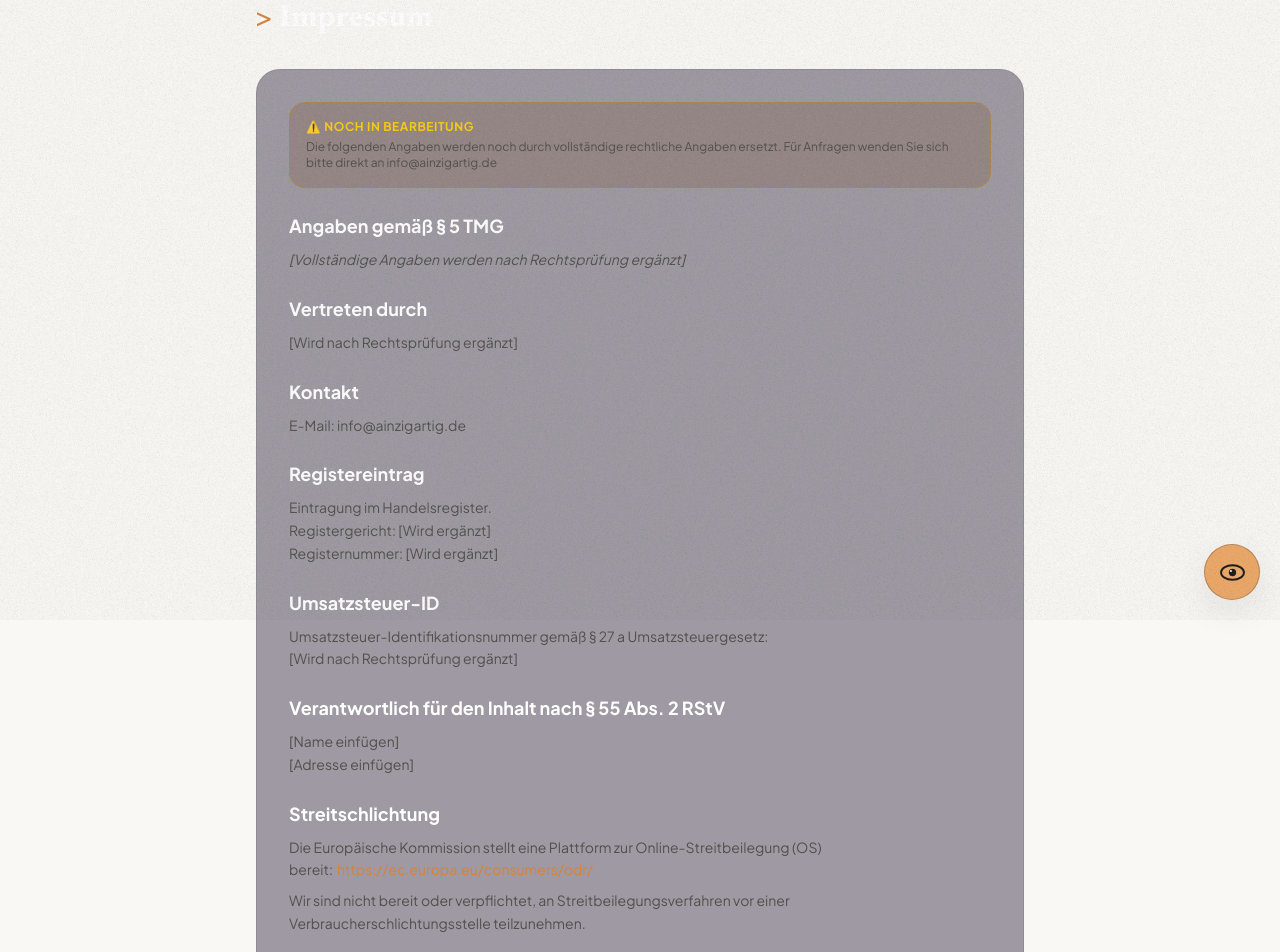
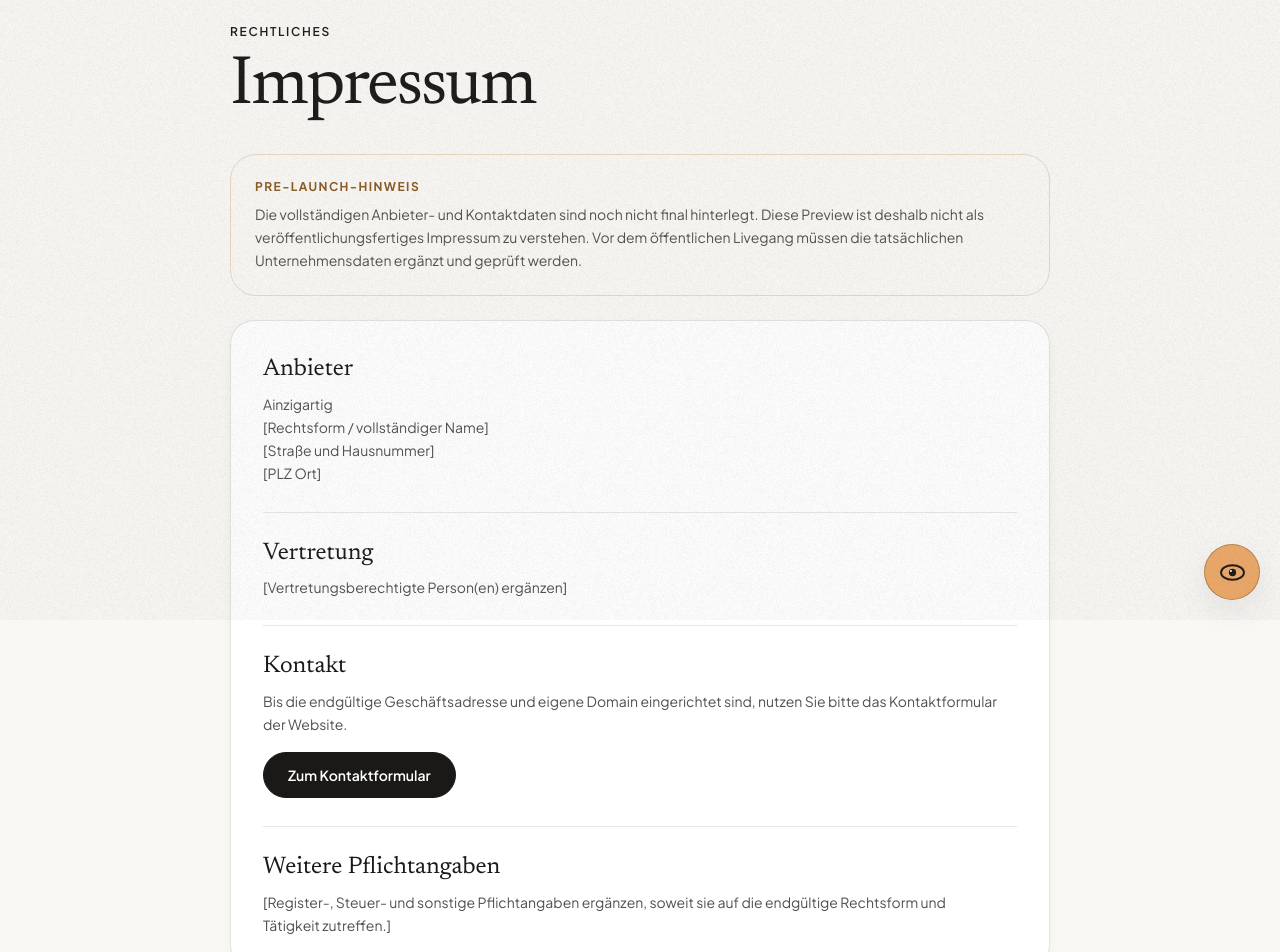
Before and after one commit to igoingtodevx/Ainzigartig-Draft, a React (Vite) app: page /impressum in a window 1280 px wide. Shown: the part 180-1132 px from the top of the page. Built offline with nearby package versions, Linux system fonts and the light colour scheme.

Commit message:
fix: make imprint a safe branded pre-launch page

```diff
--- a/components/Impressum.tsx
+++ b/components/Impressum.tsx
@@ -2,98 +2,51 @@ import React from 'react';
 import { Link } from 'react-router-dom';
 import { RouteMeta } from './RouteMeta';
 
-export const Impressum: React.FC = () => {
-  return (
-    <div className="min-h-screen bg-base text-white font-body pt-28 pb-20 px-4">
-      <RouteMeta title="Impressum | Ainzigartig" description="Rechtliche Angaben." />
-      <div className="max-w-3xl mx-auto">
-        <Link to="/" className="text-accent-hover text-sm hover:underline mb-8 inline-flex items-center gap-1">
-          <span className="material-symbols-outlined text-sm">arrow_back</span>
-          Zurück zur Startseite
-        </Link>
+export const Impressum: React.FC = () => (
+  <main className="min-h-screen bg-base text-ink font-body pt-36 pb-24 px-6">
+    <RouteMeta title="Impressum | Ainzigartig" description="Rechtliche Angaben zu Ainzigartig." />
+    <div className="max-w-[820px] mx-auto">
+      <Link to="/" className="inline-flex items-center gap-2 text-sm font-semibold text-muted hover:text-ink transition-colors mb-10">
+        <span className="material-symbols-outlined text-[18px]">arrow_back</span>
+        Startseite
+      </Link>
 
-        <h1 className="text-3xl font-bold text-white font-editorial mb-8 mt-4">
-          <span className="text-accent-hover mr-2">&gt;</span>
-          Impressum
-        </h1>
+      <p className="text-xs uppercase tracking-[0.14em] font-semibold text-light mb-3">Rechtliches</p>
+      <h1 className="font-editorial text-[clamp(2.8rem,6vw,4.3rem)] leading-[1.02] tracking-[-0.03em] mb-8">Impressum</h1>
 
-        <div className="space-y-6 text-muted text-sm leading-relaxed border border-ink/10 bg-[#150a26]/40 p-8 rounded-lg">
-          <div className="border border-yellow-600/40 bg-yellow-900/20 p-4 rounded">
-            <p className="text-yellow-400 text-xs font-bold uppercase tracking-wider mb-1">
-              ⚠️ Noch in Bearbeitung
-            </p>
-            <p className="text-muted text-xs">
-              Die folgenden Angaben werden noch durch vollständige rechtliche Angaben ersetzt.
-              Für Anfragen wenden Sie sich bitte direkt an info@ainzigartig.de
-            </p>
-          </div>
+      <div className="rounded-[26px] border border-[#B77A36]/25 bg-accent/12 p-5 md:p-6 mb-6">
+        <p className="text-xs uppercase tracking-[0.12em] font-bold text-[#8B5A24] mb-2">Pre-Launch-Hinweis</p>
+        <p className="text-sm text-muted leading-relaxed">
+          Die vollständigen Anbieter- und Kontaktdaten sind noch nicht final hinterlegt. Diese Preview ist deshalb nicht als veröffentlichungsfertiges Impressum zu verstehen. Vor dem öffentlichen Livegang müssen die tatsächlichen Unternehmensdaten ergänzt und geprüft werden.
+        </p>
+      </div>
 
-          <div>
-            <h2 className="text-lg font-bold text-white mb-2">Angaben gemäß § 5 TMG</h2>
-            <p className="text-light italic">
-              [Vollständige Angaben werden nach Rechtsprüfung ergänzt]
-            </p>
-          </div>
+      <div className="brand-card bg-surface p-6 md:p-8 space-y-7">
+        <section>
+          <h2 className="font-editorial text-2xl mb-2">Anbieter</h2>
+          <p className="text-sm text-muted leading-relaxed">Ainzigartig<br />[Rechtsform / vollständiger Name]<br />[Straße und Hausnummer]<br />[PLZ Ort]</p>
+        </section>
 
-          <div>
-            <h2 className="text-lg font-bold text-white mb-2">Vertreten durch</h2>
-            <p>[Wird nach Rechtsprüfung ergänzt]</p>
-          </div>
+        <section className="pt-6 border-t border-ink/10">
+          <h2 className="font-editorial text-2xl mb-2">Vertretung</h2>
+          <p className="text-sm text-muted">[Vertretungsberechtigte Person(en) ergänzen]</p>
+        </section>
 
-          <div>
-            <h2 className="text-lg font-bold text-white mb-2">Kontakt</h2>
-            <p>
-              E-Mail: info@ainzigartig.de<br />
+        <section className="pt-6 border-t border-ink/10">
+          <h2 className="font-editorial text-2xl mb-2">Kontakt</h2>
+          <p className="text-sm text-muted leading-relaxed">
+            Bis die endgültige Geschäftsadresse und eigene Domain eingerichtet sind, nutzen Sie bitte das Kontaktformular der Website.
+          </p>
+          <Link to="/#kontakt" className="brand-pill mt-4 bg-ink text-white hover:bg-[#33312E] text-sm">Zum Kontaktformular</Link>
+        </section>
 
-            </p>
-          </div>
-
-          <div>
-            <h2 className="text-lg font-bold text-white mb-2">Registereintrag</h2>
-            <p>
-              Eintragung im Handelsregister.<br />
-              Registergericht: [Wird ergänzt]<br />
-              Registernummer: [Wird ergänzt]
-            </p>
-          </div>
-
-          <div>
-            <h2 className="text-lg font-bold text-white mb-2">Umsatzsteuer-ID</h2>
-            <p>
-              Umsatzsteuer-Identifikationsnummer gemäß § 27 a Umsatzsteuergesetz:<br />
-              [Wird nach Rechtsprüfung ergänzt]
-            </p>
-          </div>
-
-          <div>
-            <h2 className="text-lg font-bold text-white mb-2">Verantwortlich für den Inhalt nach § 55 Abs. 2 RStV</h2>
-            <p>
-              [Name einfügen]<br />
-              [Adresse einfügen]
-            </p>
-          </div>
-
-          <div>
-            <h2 className="text-lg font-bold text-white mb-2">Streitschlichtung</h2>
-            <p>
-              Die Europäische Kommission stellt eine Plattform zur Online-Streitbeilegung (OS) bereit:
-              <a href="https://ec.europa.eu/consumers/odr/" target="_blank" rel="noopener noreferrer" className="text-accent-hover hover:underline ml-1">
-                https://ec.europa.eu/consumers/odr/
-              </a>
-            </p>
-            <p className="mt-2">
-              Wir sind nicht bereit oder verpflichtet, an Streitbeilegungsverfahren vor einer
-              Verbraucherschlichtungsstelle teilzunehmen.
-            </p>
-          </div>
-
-          <div className="border-t border-ink/10 pt-4 mt-8">
-            <p className="text-light text-xs">
-              [PLATZHALTER — Bitte alle Angaben in eckigen Klammern durch echte Unternehmensdaten ersetzen.]
-            </p>
-          </div>
-        </div>
+        <section className="pt-6 border-t border-ink/10">
+          <h2 className="font-editorial text-2xl mb-2">Weitere Pflichtangaben</h2>
+          <p className="text-sm text-muted leading-relaxed">
+            [Register-, Steuer- und sonstige Pflichtangaben ergänzen, soweit sie auf die endgültige Rechtsform und Tätigkeit zutreffen.]
+          </p>
+        </section>
       </div>
     </div>
-  );
-};
+  </main>
+);
```
